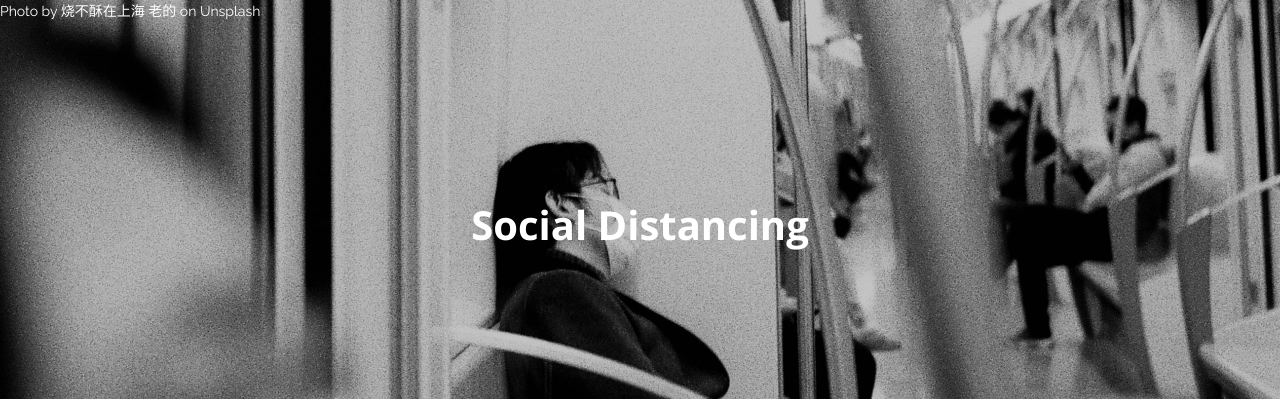
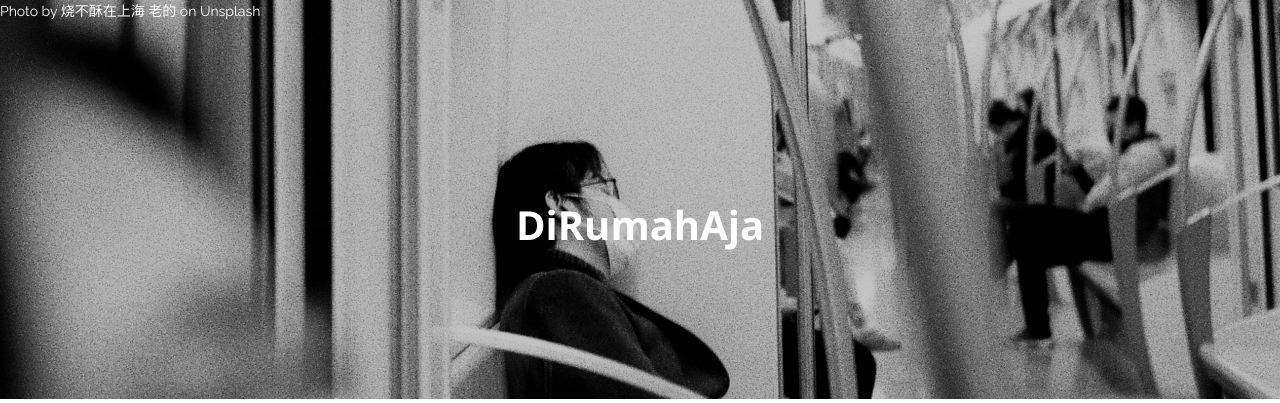
Before and after one commit to Rizaljanuar/codeigniter, a CodeIgniter app: page /corona/Home/halaman_awal in a window 1280 px wide. Shown: the part 81-484 px from the top of the page. Run offline with CodeIgniter, Linux system fonts and the light colour scheme; some libraries are stand-ins or nearby versions.

Commit message:
Update v_home.php

```diff
--- a/application/views/v_home.php
+++ b/application/views/v_home.php
@@ -6,7 +6,7 @@
                 <div class="col-12">
                     <!-- Hero Content -->
                     <div class="hero-content text-center">
-                        <h2>Social Distancing</h2>
+                        <h2>DiRumahAja</h2>
                     </div>
                 </div>
             </div>
```
